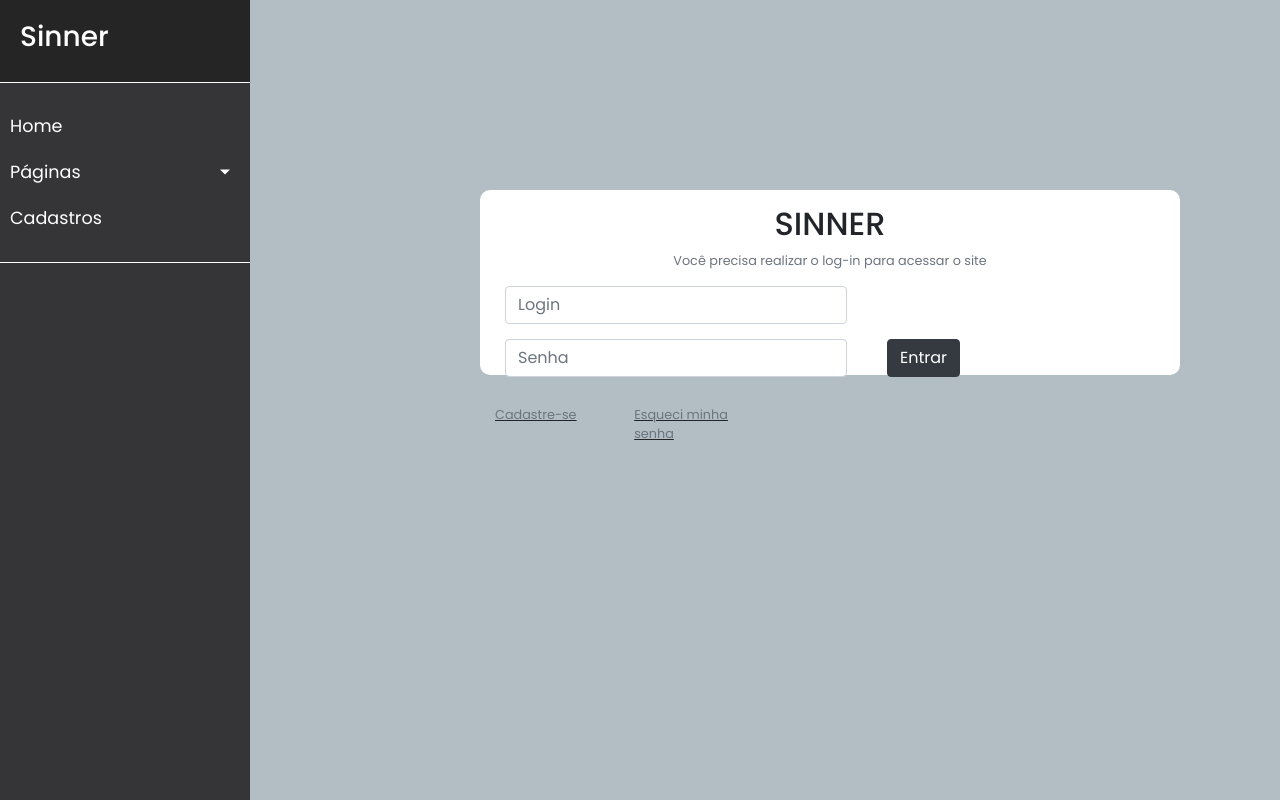
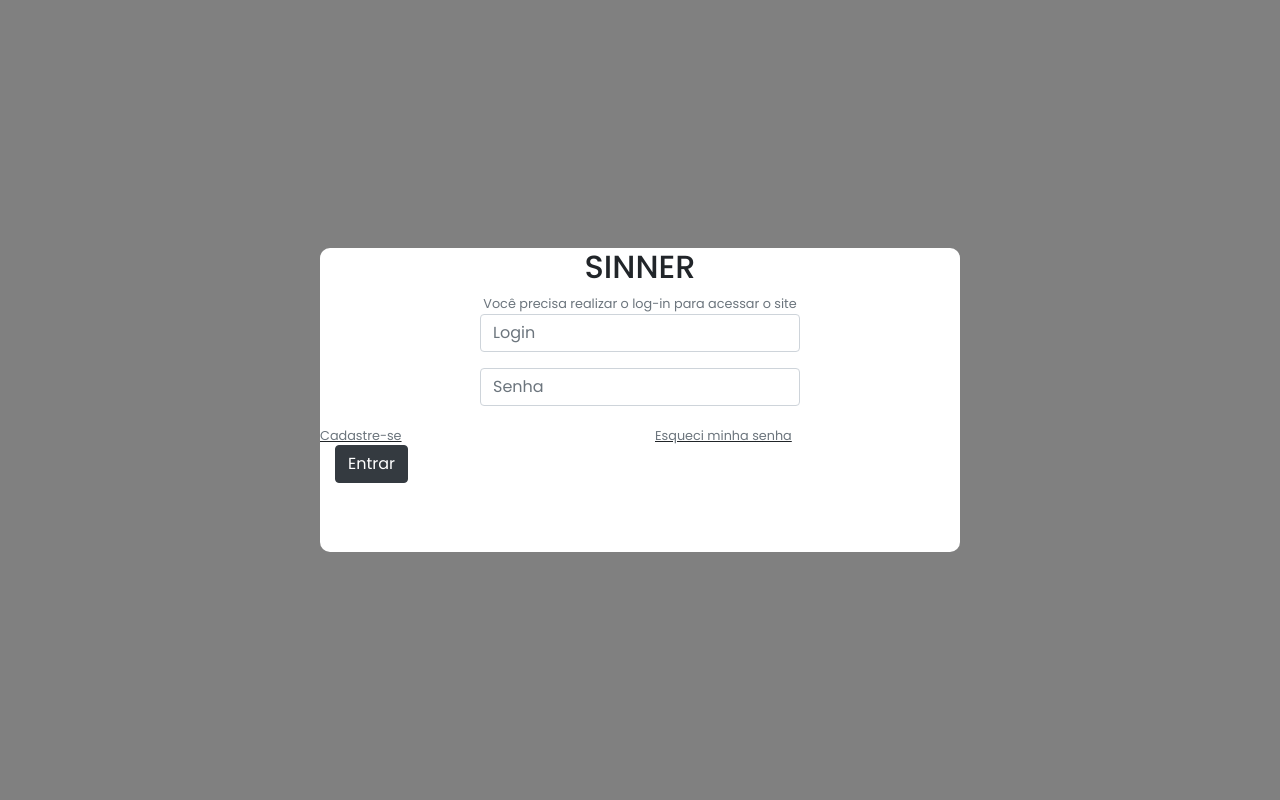
Before and after one commit to b4ssed/Sinner-SA, a PHP site: page /pages/login.php in a window 1280 px wide. Run offline with PHP 8.4, Linux system fonts and the light colour scheme; some libraries are stand-ins or nearby versions.

Commit message:
FrontEnd

```diff
--- a/SA-Sinner/pages/login.php
+++ b/SA-Sinner/pages/login.php
@@ -4,24 +4,27 @@
     <?php include("../template/styles.php"); ?>
     <style>
             .containerLogin{
-              height:185px;
-              width:700px;
-              padding: 15px;
-              margin-top: 150px;
-              margin-left: 20%;
+              width: 50%;
+              height: 38%;
               border-radius: 10px;
               background: #fff;
             }
-            .containerLogin input,button{
-              margin-top: 15px;
-              margin-left: 10px;
+            body{
+              background: grey;
             }
             .containerLogin a{
-              margin-left: 10px;
               text-decoration: underline;
             }
+            .containerLogin input{
+              width: 50%;
+            }
             .containerPrincipal{
-              background: #b2bec3;
+              width: 100vw;
+              height: 100vh;
+              display: flex;
+              flex-direction: row;
+              justify-content: center;
+              align-items: center;
             }
         </style>
   </head>
@@ -34,10 +37,8 @@
       }
     }
     ?>
-    <div class="wrapper">
-      <?php include("../template/navbar.php"); ?>
-      <div class="containerPrincipal" id="content">
-        <div class="container containerLogin">
+      <div class="containerPrincipal">
+        <div class="containerLogin">
           <div class="row">
             <div class="col">
               <center>
@@ -46,35 +47,38 @@
               </center>
             </div>
           </div>
-          <form class="form-inline" action="../actions/validarLogin.php" method="post">
+          <form class action="../actions/validarLogin.php" method="post">
             <div class="row">
               <div class="col-sm">
                 <div class="form-group">
-                  <input type="text" class="form-control" required id="login" name="login" placeholder="Login">
+                  <center>
+                    <input type="text" class="form-control" required id="login" name="login" placeholder="Login">
+                  </center>
                 </div>
               </div>
+            </div>
+            <div class="row">
               <div class="col-sm">
                 <div class="form-group">
-                  <input type="password" class="form-control" required id="senha" name="senha" placeholder="Senha">
+                  <center>
+                    <input type="password" class="form-control" required id="senha" name="senha" placeholder="Senha">
+                  </center>
                 </div>
               </div>
+            </div>
+            <div class="row">
+              <div class="col-sm">
+                <a href="cadastros/cadastroUsuario.php"><small class="form-text text-muted">Cadastre-se</small></a>
+              </div>
+              <div class="col-sm">
+                <a href="#"><small class="form-text text-muted">Esqueci minha senha</small></a>
+              </div>
+            </div>
               <div class="col-sm">
                 <button type="submit" class="btn btn-dark" >Entrar</button>
               </div>
-            </div>
-            <div class="row">
-              <div class="col">
-                <a href="cadastro.php"><small class="form-text text-muted">Cadastre-se</small></a>
-              </div>
-              <div class="col">
-                <a href="#"><small class="form-text text-muted">Esqueci minha senha</small></a>
-              </div>
-
-            </div>
           </form>
         </div>
       </div>
-    </div>
-    <?php include("../template/js.php"); ?>
   </body>
 </html>
```
Also changed, not shown: SA-Sinner/pages/newUser.php (+8 -6 lines).
